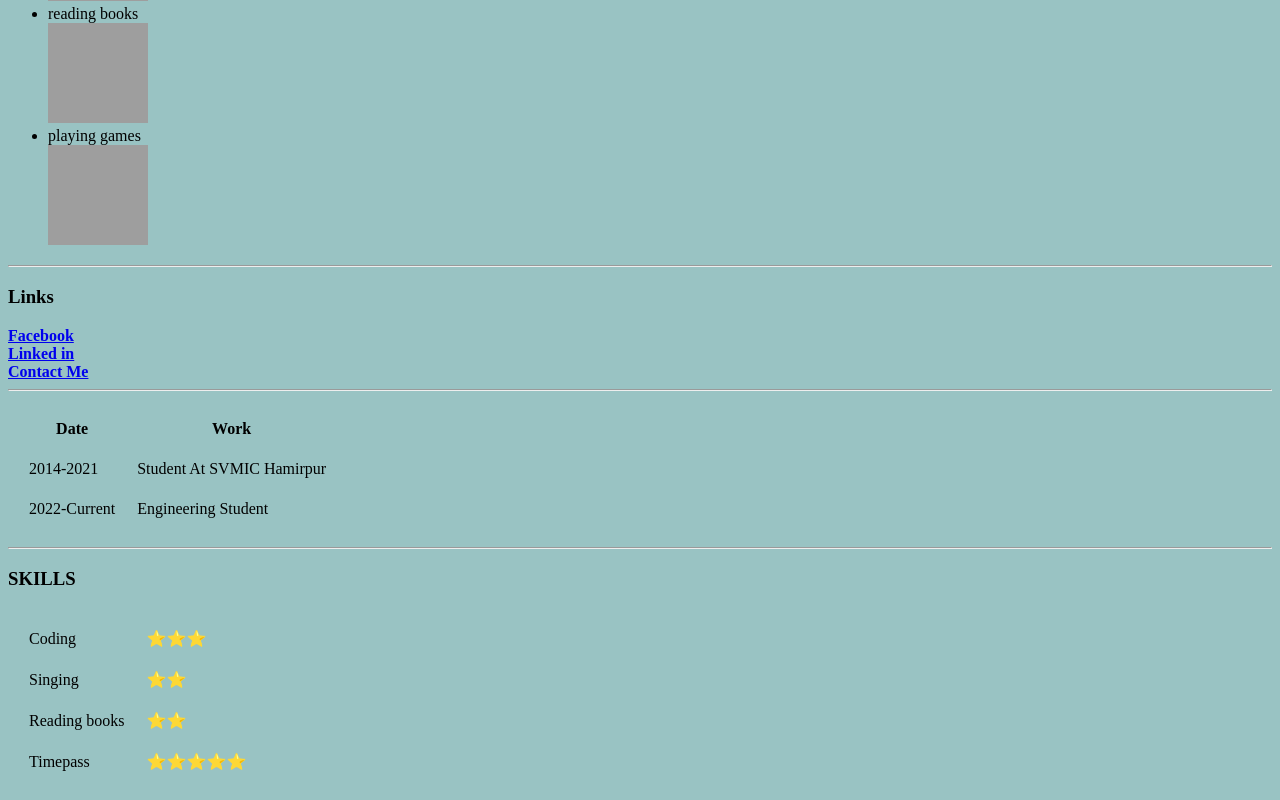
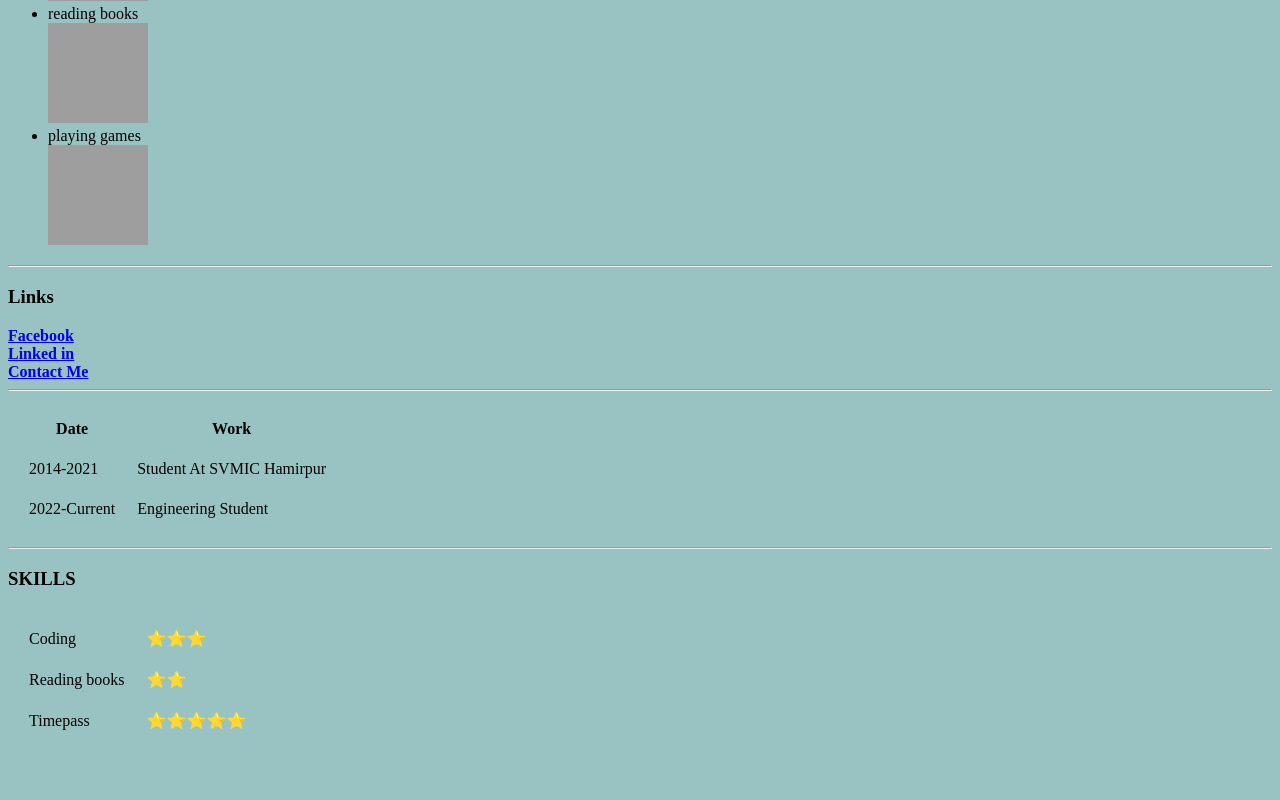
Before and after one commit to AnshumanSingh2600/cv, a plain HTML site: page index.html in a window 1280 px wide. Shown: the part 688-1488 px from the top of the page. After the commit the page ends 1447 px from the top, so only its background shows below. Drawn offline with Linux system fonts and the light colour scheme; grey boxes are pictures that could not be loaded.

Commit message:
Update index.html

```diff
--- a/index.html
+++ b/index.html
@@ -98,11 +98,7 @@
                         <td>Coding </td>
                            <td>⭐⭐⭐</td>
                       </tr>
-                      <tr>
-                        <td>Singing </td>
 
-                       <td>⭐⭐</td>
-                      </tr>
 
                   <tr> <td>Reading books</td>
 
```
